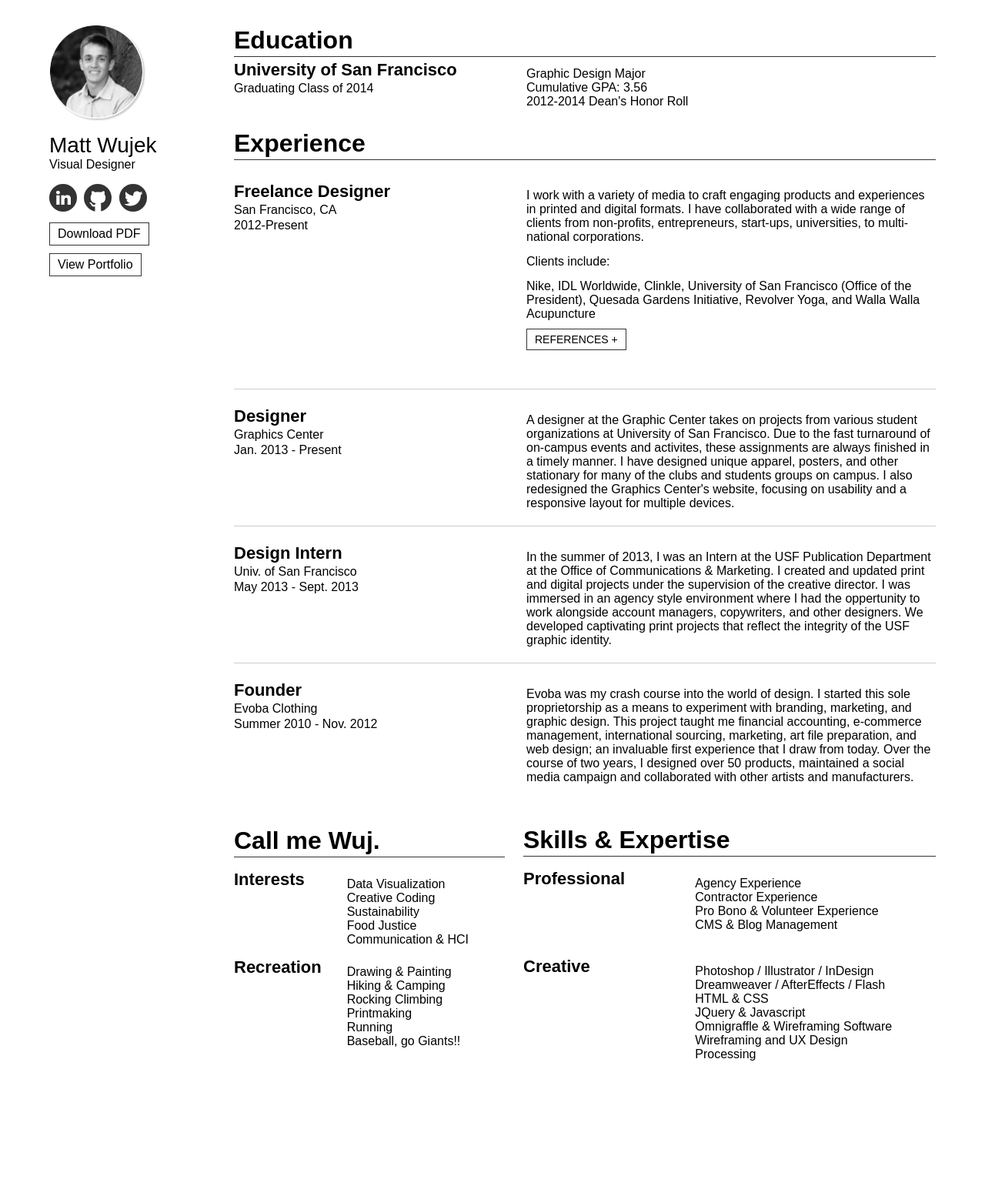
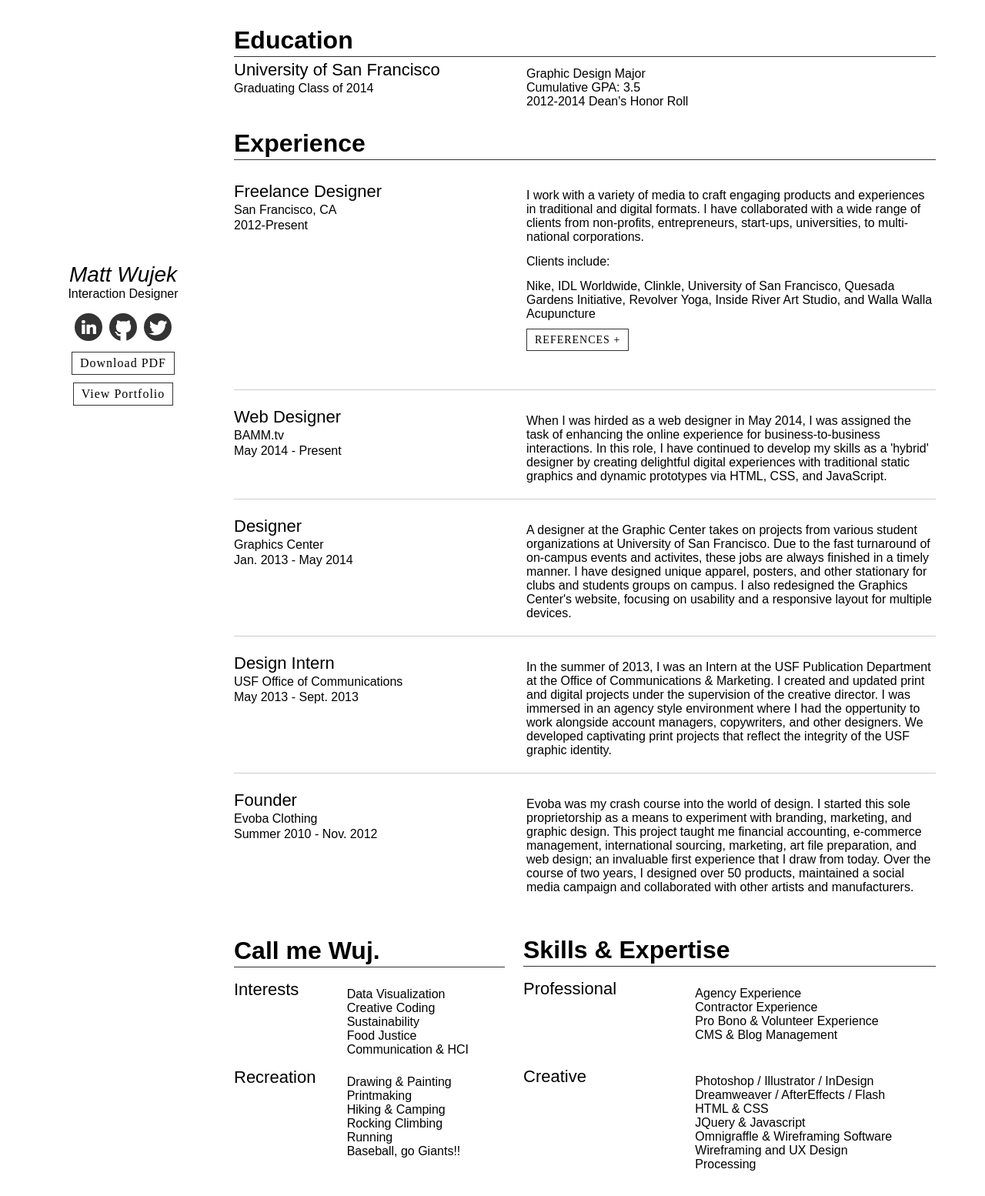
Before and after one commit to sleep-drifter/phportfolio, a PHP site: page /cv/index.html in a window 1280 px wide. Shown: the whole page at 77% size. Before the commit the page ends 1378 px from the top, so only its background shows below. Run offline with PHP 8.4, Linux system fonts and the light colour scheme; some libraries are stand-ins or nearby versions.

Commit message:
Updated CV
- Added latest job position @ BAMM.tv
- Refined Typography and Hierarchy
- Enhanced referenced button with JavaScript

```diff
--- a/cv/_stylesheets/base.css
+++ b/cv/_stylesheets/base.css
@@ -29,7 +29,15 @@
 	padding-left: 50px;
 	font-family: 'ff-dagny-web-pro',sans-serif;
 	font-size: 14px;
+	font-style: normal;
 
+}
+#references h2{
+	font-family: 'rooney-web',sans-serif !important;
+}
+#references h3{
+	font-family: 'ff-dagny-web-pro',sans-serif !important;
+	font-style: normal;
 }
 
 .bottom .pure-u-7-12, .bottom .pure-u-5-12{
@@ -78,7 +86,7 @@
 
 #references h3{
 	text-transform: capitalize;
-	margin-top: -6px;
+	margin-top: -3px;
 	font-size: 16px;
 	font-weight: 400;
 	font-family: 'ff-dagny-web-pro',sans-serif;
@@ -116,7 +124,9 @@
 
 article h2, article h3, article h4{
 	margin: 2px 0;
-	font-family: "soleil",sans-serif !important;
+	font-family: "rooney-web",sans-serif !important;
+	font-weight: 500;
+	/*font-style: italic;*/
 }
 article h2{
 	font-size: 22px;
@@ -155,6 +165,10 @@
 	margin: 10px auto;
 	padding:5px 10px;
 	transition:0.3s all;
+	font-family: "ff-dagny-web-pro" !important;
+	font-style: normal;
+	font-weight: 400;
+	letter-spacing: 1px;
 }
 
 .buttons:hover{
@@ -194,7 +208,7 @@
 
 #social_media li:hover{
 	background-color:#aaa;
-	top:-2px;
+
 
 
 
@@ -245,8 +259,9 @@
 .subject{
 	display:block;
 	font-size: 32px;
-	font-family: "soleil",sans-serif;
-	font-weight: 600;
+	font-family: "rooney-sans",sans-serif !important;
+	font-weight: 700;
+	font-style: normal;
 	border-bottom: 1px solid #333;
 	padding-bottom: 2px;
 	margin: 10px inherit;
@@ -260,14 +275,15 @@
 
 
 header{
-	text-align:left;
+	text-align:center;
 }
 
 header p{
 }
 
 h3{
-	font-family: "soleil",sans-serif;
+	font-family: "rooney-web",sans-serif;
+	/*font-style: italic;*/
 	font-weight:400;
 
 }
@@ -300,13 +316,25 @@
 	content: " ";
 	background: white;
 }
+.expanded{
+	border: 1px solid #ff4136 !important;
+	color:#ff4136;
+	opacity: 0.5;
+}
+
+.expanded:hover{
+	background: #fff;
+	opacity:1;
+
+}
 
 #name{
-	font-family: "soleil",sans-serif;
-	font-weight: 400;
-	text-align: left;
+	font-family: "rooney-web",sans-serif;
+	font-weight: 500;
+	text-align: center;
 	font-size: 28px;
 	display: block;
+	font-style: italic;
 }
 header p{
 	padding: 0;
--- a/cv/index.html
+++ b/cv/index.html
@@ -5,8 +5,10 @@
   <title>Matt Wujek - Resume</title>
 
   <link href="_stylesheets/pure-grid.css" rel="stylesheet">
+  <link rel="shortcut icon" href="../img/icon.ico?v=2" />
+  <link href="_stylesheets/base.css" rel="stylesheet">
+  <script src="processing-1.4.1.min.js" type="text/javascript"></script>
 
-  <link href="_stylesheets/base.css" rel="stylesheet">
 
 
   <meta name="viewport" content="width=device-width, initial-scale=1, maximum-scale=1">
@@ -26,17 +28,29 @@
   <script src="http://code.jquery.com/jquery-1.11.0.min.js"></script>
   <script src="http://code.jquery.com/ui/1.10.4/jquery-ui.min.js"></script>
 
-  <script type="text/javascript">
 
-    $(window).ready(function() {
-      $( "#accordion" ).accordion({
-        active:false,
-        autoHeight: false,
-        collapsible: true
-      });
-    });
+    <script type="text/javascript">
+    // convenience function to get the id attribute of generated sketch html element
+    function getProcessingSketchId () { return 'arc_overlap_array'; }
+  </script>
+  <style type="text/css">
 
-  </script>
+
+#canvascontainer{
+  text-align: center;
+  margin: 0 auto;
+}
+
+  canvas {
+    display: inline-block;
+    outline: 0px;
+    margin: 10px auto -5px auto;
+    text-align:center;
+  }
+
+  </style>
+
+
 </head>
 
 <body>
@@ -44,12 +58,21 @@
 	<div class="pure-g-r container"> <!-- This is the container div -->
 
     <div class="pure-u-1-5">
-      <div class="padding-box">
+      <div class="padding-box" style="align:center;">
         <header>
 
-          <img src="_images/header.png" style="margin-bottom:15px;">
+          <a href="http://mattwujek.com/"><div id="canvascontainer">
+      <canvas id="arc_overlap_array" data-processing-sources="arc_overlap_array.pde"
+          width="300" height="300">
+        <p>Your browser does not support the canvas tag.</p>
+        <!-- Note: you can put any alternative content here. -->
+      </canvas>
+      <noscript>
+        <p>JavaScript is required to view the contents of this page.</p>
+      </noscript>
+    </div></a>
           <h2 id="name">Matt Wujek</h2>
-          <p>Visual Designer</p>
+          <p>Interaction Designer</p>
           <ul id="social_media">
             <a href="www.linkedin.com/in/mattwujek/"><li id="linkedin"></li></a>
             <a href="https://github.com/mwujek"><li id="gh"></li></a>
@@ -76,7 +99,7 @@
           <div class="pure-u-7-12">
          <ul>
            <li>Graphic Design Major</li>
-           <li>Cumulative GPA: 3.56</li>
+           <li>Cumulative GPA: 3.5</li>
            <li>2012-2014 Dean's Honor Roll</li>
          </ul>
          </div>
@@ -93,14 +116,14 @@
 
         <div class="pure-u-7-12">
         <ul>
-         <li>I work with a variety of media to craft engaging products and experiences in printed and digital formats. I have collaborated with a wide range of clients from non-profits, entrepreneurs, start-ups, universities, to multi-national corporations.</li>
+         <li>I work with a variety of media to craft engaging products and experiences in traditional and digital formats. I have collaborated with a wide range of clients from non-profits, entrepreneurs, start-ups, universities, to multi-national corporations.</li>
          <li class="clients">Clients include:</li>
          <li class="clients">
-           Nike, IDL Worldwide, Clinkle, University of San Francisco (Office of the President), Quesada Gardens Initiative, Revolver Yoga, and Walla Walla Acupuncture
+           Nike, IDL Worldwide, Clinkle, University of San Francisco, Quesada Gardens Initiative, Revolver Yoga, Inside River Art Studio, and Walla Walla Acupuncture
          </li>
 <ul>
          <div id="accordion">
-          <h3 class="buttons"> References +</h3>
+          <h3 class="buttons" id="ref"> References +</h3>
           <div id="references">
 
 
@@ -138,23 +161,40 @@
         </div>
       </article>
 
+
+      <article class="pure-g-r">
+    <div class="pure-u-5-12">
+      <h2>Web Designer</h2>
+      <h3>BAMM.tv</h3>
+      <h4> May 2014 - Present</h4>
+      </div>
+      <div class="pure-u-7-12">
+      <ul>
+        <li>When I was hirded as a web designer in May 2014, I was assigned the task of enhancing the online experience for business-to-business interactions. In this role, I have continued to develop my skills as a &#39;hybrid&#39; designer by creating delightful digital experiences with traditional static graphics and dynamic prototypes via HTML, CSS, and JavaScript.
+</li>
+      </ul>
+      </div>
+    </article>
+
       <article class="pure-g-r">
       <div class="pure-u-5-12">
        <h2>Designer</h2>
        <h3>Graphics Center</h3>
-       <h4> Jan. 2013 - Present</h4>
+       <h4> Jan. 2013 - May 2014</h4>
       </div>
       <div class="pure-u-7-12">
        <ul>
-        <li>A designer at the Graphic Center takes on projects from various student organizations at University of San Francisco. Due to the fast turnaround of on-campus events and activites, these assignments are always finished in a timely manner. I have designed unique apparel, posters, and other stationary for many of the clubs and students groups on campus. I also redesigned the Graphics Center's website, focusing on usability and a responsive layout for multiple devices.</li>
+        <li>A designer at the Graphic Center takes on projects from various student organizations at University of San Francisco. Due to the fast turnaround of on-campus events and activites, these jobs are always finished in a timely manner. I have designed unique apparel, posters, and other stationary for clubs and students groups on campus. I also redesigned the Graphics Center's website, focusing on usability and a responsive layout for multiple devices.</li>
       </ul>
       </div>
     </article>
 
+
+
     <article class="pure-g-r">
     <div class="pure-u-5-12">
       <h2>Design Intern</h2>
-      <h3>Univ. of San Francisco</h3>
+      <h3>USF Office of Communications</h3>
       <h4> May 2013 - Sept. 2013</h4>
       </div>
       <div class="pure-u-7-12">
@@ -210,9 +250,9 @@
      <h2 class="pure-u-5-12">Recreation</h2>
      <ul class="pure-u-7-12">
       <li>Drawing &#38; Painting</li>
+      <li>Printmaking</li>
       <li>Hiking &#38; Camping</li>
       <li>Rocking Climbing</li>
-      <li>Printmaking</li>
       <li>Running</li>
       <li>Baseball, go Giants!!</li>
 
@@ -260,5 +300,7 @@
 
 </div><!-- End Container -->
 
+
+<script type="text/javascript" src="js/script.js"></script>
 </body>
 </html>
--- /dev/null
+++ b/cv/js/min/script-min.js
@@ -0,0 +1 @@
+$(window).ready(function(){var e=!1,a=$("#ref");$("#accordion").accordion({active:!1,autoHeight:!1,collapsible:!0}),$("#ref").on("click",function(){e===!1?(e=!0,a.empty(),a.addClass("expanded"),a.html("close")):(e=!1,a.empty(),a.removeClass("expanded"),a.html("References +"))})});
--- /dev/null
+++ b/cv/js/script.js
@@ -0,0 +1,29 @@
+  $(window).ready(function() {
+
+    var expanded = false;
+    var button = $('#ref');
+
+      $( "#accordion" ).accordion({
+        active:false,
+        autoHeight: false,
+        collapsible: true
+      });
+
+      $('#ref').on('click', function(){
+          if(expanded ===false){
+            expanded = true;
+            button.empty();
+            button.addClass('expanded');
+            button.html('close');
+
+
+          }else{
+            expanded = false;
+            button.empty();
+            button.removeClass('expanded');
+            button.html('References +');
+
+
+          }
+      });
+    });
```
